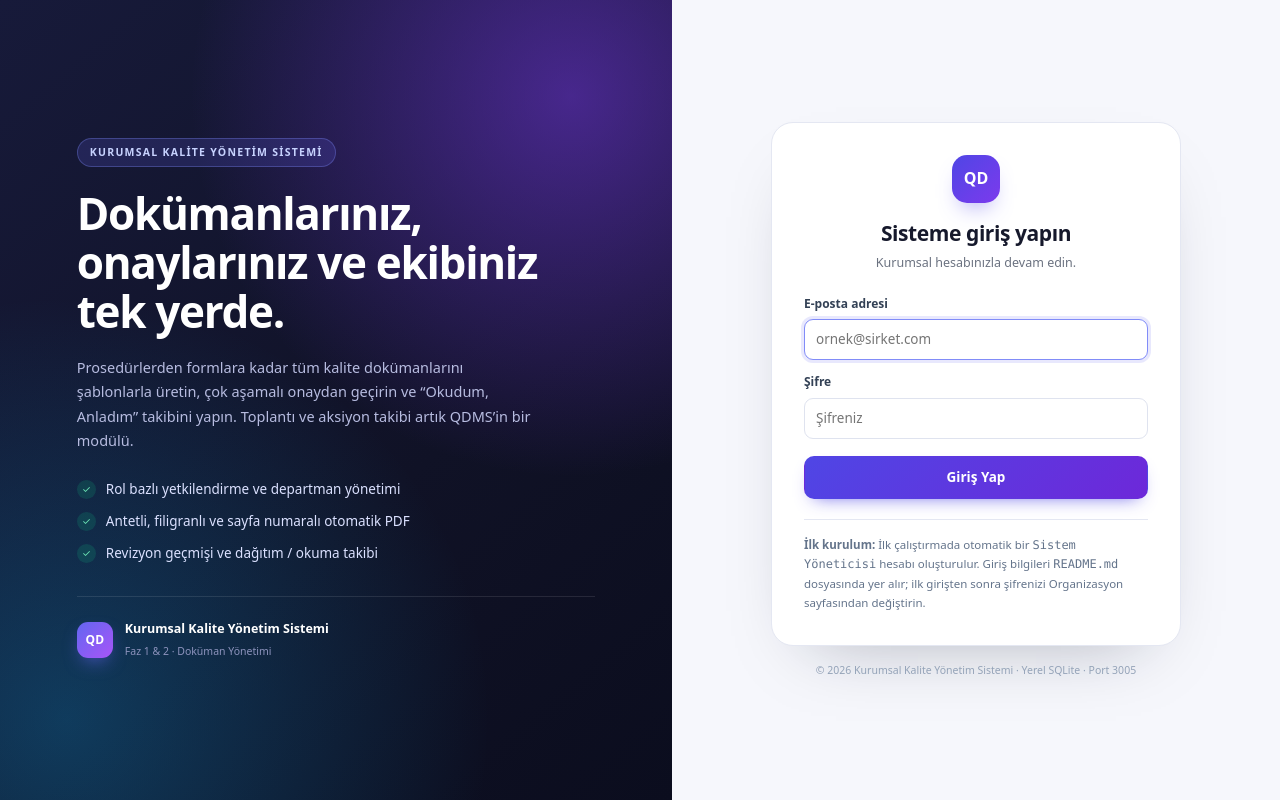
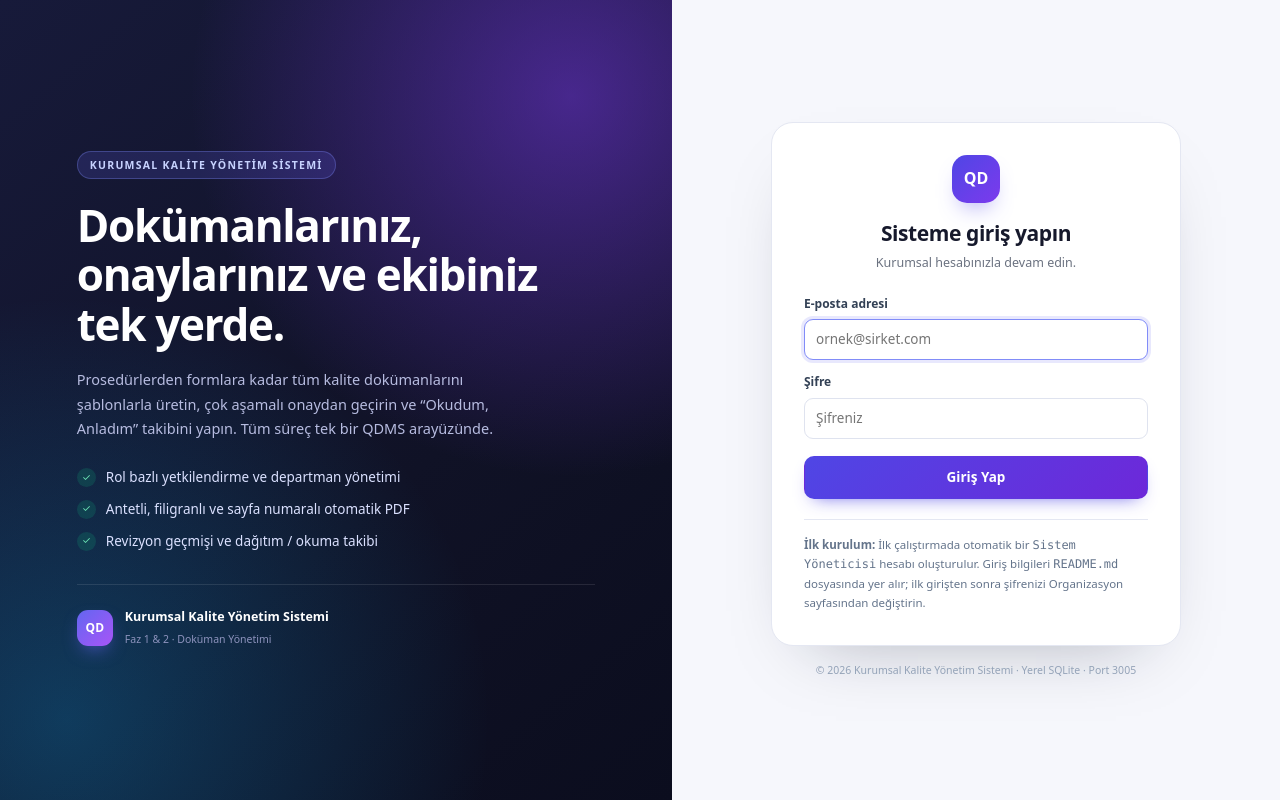
Before and after one commit to emr3ks/toplanti-takip, a Node project: template views/giris.ejs in a window 1280 px wide. Run offline with Node 20 templates, Linux system fonts and the light colour scheme; the template is opened without the code that fills it, so the values that code supplies are empty.

Commit message:
Kalan toplantı metinlerini ve ekran görüntülerini güncelle
Giriş, e-posta günlüğü ve dashboard metinlerinden toplantı referansları temizlendi. README ekran görüntüleri yeni QDMS arayüzüyle yenilendi.

```diff
--- a/views/emailler.ejs
+++ b/views/emailler.ejs
@@ -3,7 +3,7 @@
 <div class="sayfa-bas">
   <div>
     <h1>E-posta Günlüğü</h1>
-    <p>Toplantı raporları, otomatik hatırlatmalar ve test e-postaları burada kayıt altına alınır.</p>
+    <p>Test e-postaları burada kayıt altına alınır.</p>
   </div>
   <div class="sayfa-eylem">
     <a class="btn btn-hayalet" href="/ayarlar">E-posta Ayarları</a>
@@ -71,7 +71,7 @@
         </svg>
       </div>
       <h3>Henüz e-posta kaydı yok</h3>
-      <p>Bir toplantıyı tamamlayıp rapor gönderdiğinizde veya hatırlatma çalıştığında kayıtlar burada listelenir.</p>
+      <p>Test e-postası gönderdiğinizde kayıtlar burada listelenir.</p>
       <a class="btn btn-ikincil" href="/ayarlar">Test E-postası Gönder</a>
     </div>
   <% } %>
--- a/views/genel-bakis.ejs
+++ b/views/genel-bakis.ejs
@@ -3,7 +3,7 @@
 <div class="sayfa-bas">
   <div>
     <h1>Genel Bakış</h1>
-    <p>Merhaba <%= kullanici.ad %>, kalite sisteminizin bugünkü durumuna ve size düşen işlere göz atın.</p>
+    <p>Merhaba <%= kullanici.ad %>, kalite sisteminizin bugünkü durumuna ve size düşen dokümanlara göz atın.</p>
   </div>
   <div class="sayfa-eylem">
     <% if (yetkiliMi('dokuman.olustur')) { %>
--- a/views/giris.ejs
+++ b/views/giris.ejs
@@ -13,7 +13,7 @@
       <div class="giris-tanitim-icerik">
         <span class="giris-rozet">Kurumsal Kalite Yönetim Sistemi</span>
         <h1>Dokümanlarınız, onaylarınız ve ekibiniz tek yerde.</h1>
-        <p>Prosedürlerden formlara kadar tüm kalite dokümanlarını şablonlarla üretin, çok aşamalı onaydan geçirin ve “Okudum, Anladım” takibini yapın. Toplantı ve aksiyon takibi artık QDMS’in bir modülü.</p>
+        <p>Prosedürlerden formlara kadar tüm kalite dokümanlarını şablonlarla üretin, çok aşamalı onaydan geçirin ve “Okudum, Anladım” takibini yapın. Tüm süreç tek bir QDMS arayüzünde.</p>
         <ul class="giris-liste">
           <li><span class="giris-tik">✓</span> Rol bazlı yetkilendirme ve departman yönetimi</li>
           <li><span class="giris-tik">✓</span> Antetli, filigranlı ve sayfa numaralı otomatik PDF</li>
```
Also changed, not shown: 6 other files.
